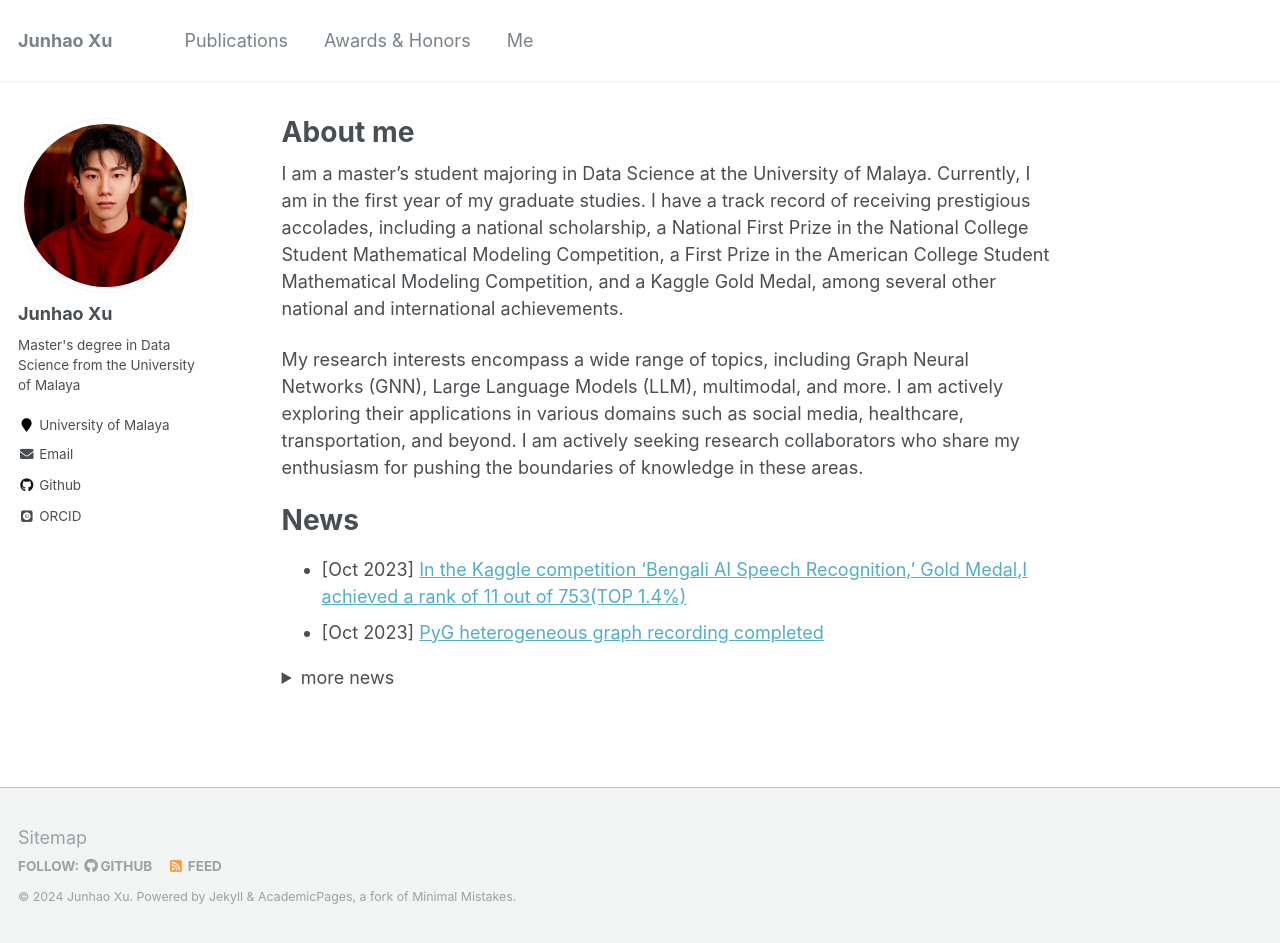
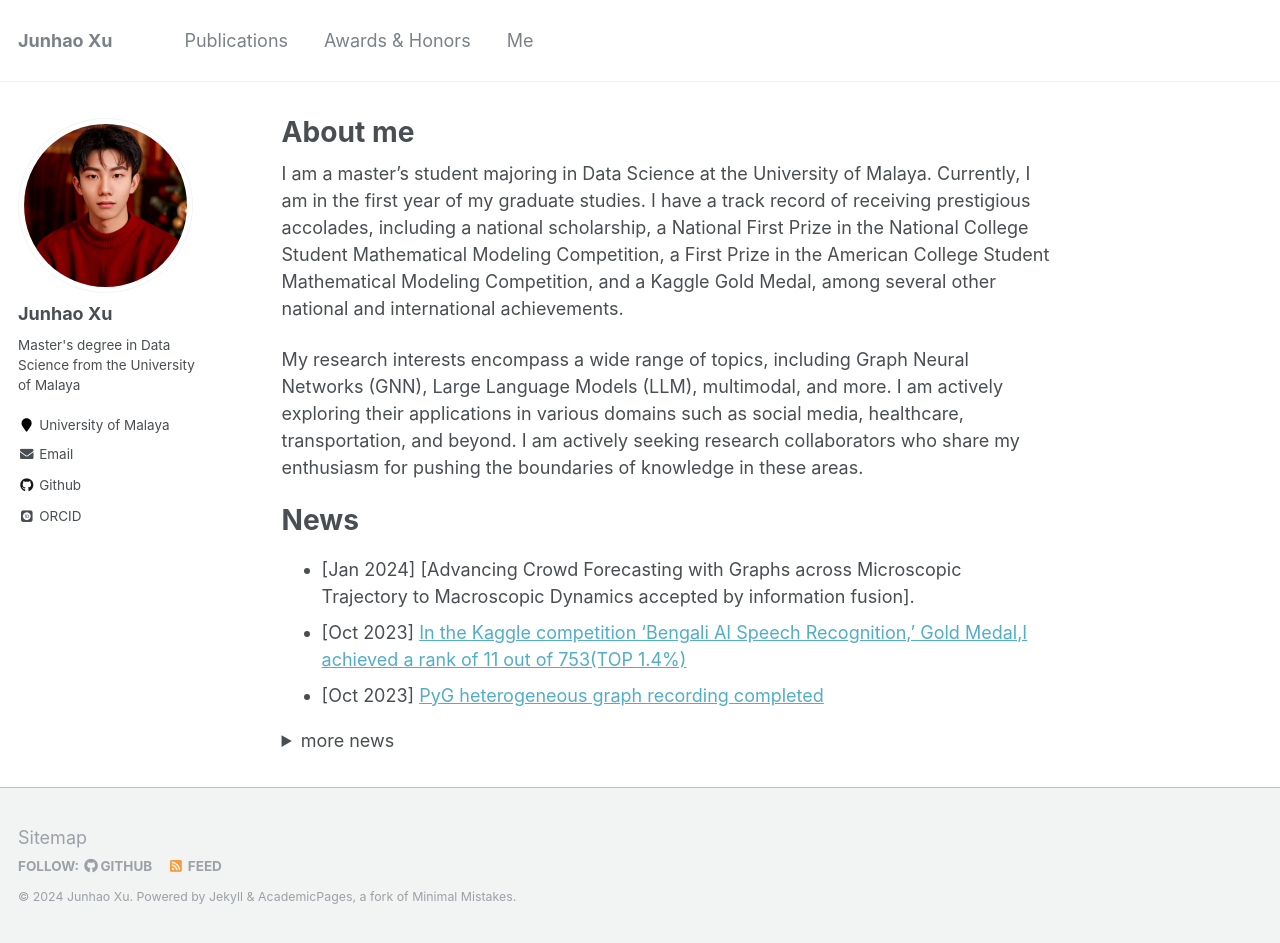
Before and after one commit to Junhao6666/Junhao6666.github.io, a Jekyll site: the page built from _pages/about.md, in a window 1280 px wide and 943 px high. Built offline with Jekyll 4.4.1, drawn with Linux system fonts in a browser that asks for light colours; some web fonts are replaced.

Commit message:
Update about.md

```diff
--- a/_pages/about.md
+++ b/_pages/about.md
@@ -14,6 +14,7 @@ My research interests encompass a wide range of topics, including Graph Neural N
 
 News
 ======
+* [Jan 2024] [Advancing Crowd Forecasting with Graphs across Microscopic Trajectory to Macroscopic Dynamics accepted by information fusion].
 * [Oct 2023] [In the Kaggle competition 'Bengali AI Speech Recognition,' Gold Medal,I achieved a rank of 11 out of 753(TOP 1.4%)](https://www.kaggle.com/competitions/bengaliai-speech)
 * [Oct 2023] [PyG heterogeneous graph recording completed](https://www.bilibili.com/video/BV1vz4y1j7eC/?spm_id_from=333.999.0.0&vd_source=4d252ee3a2cef99640bf78da96185b64)
 
```
